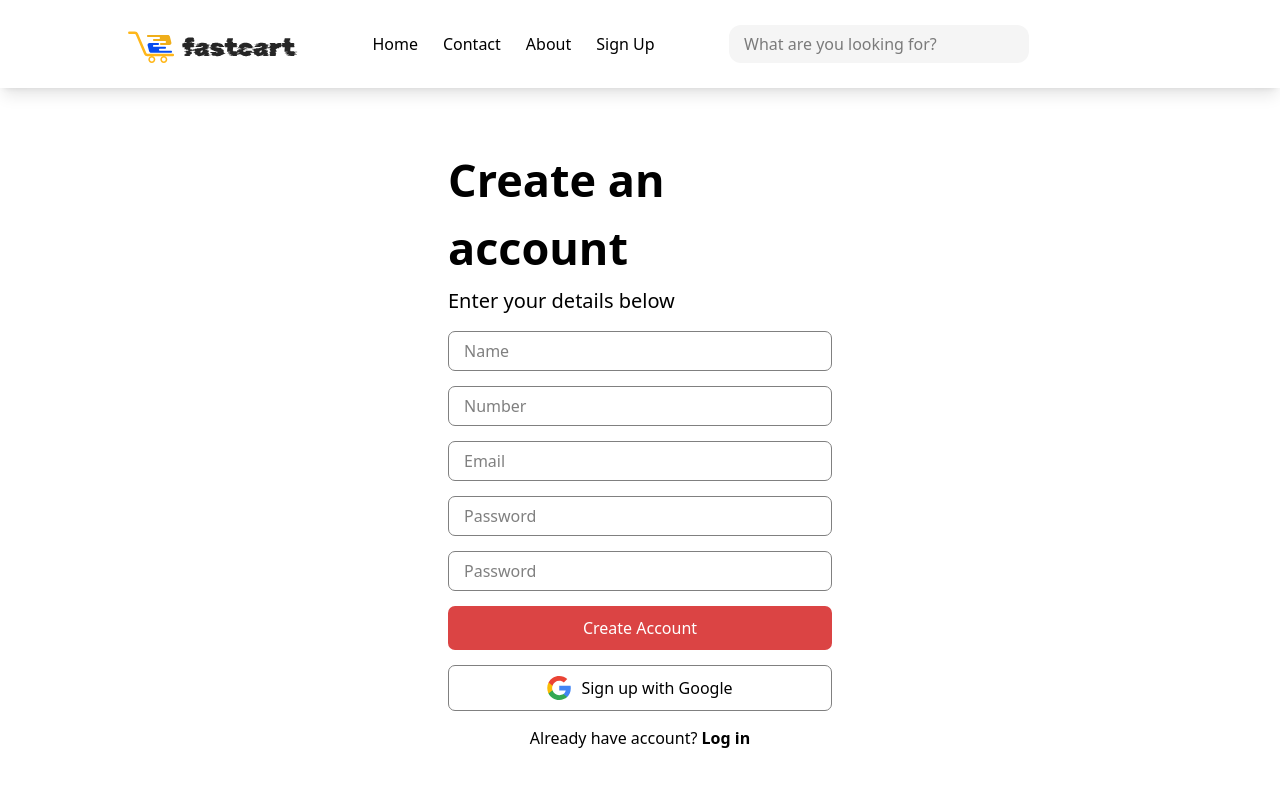
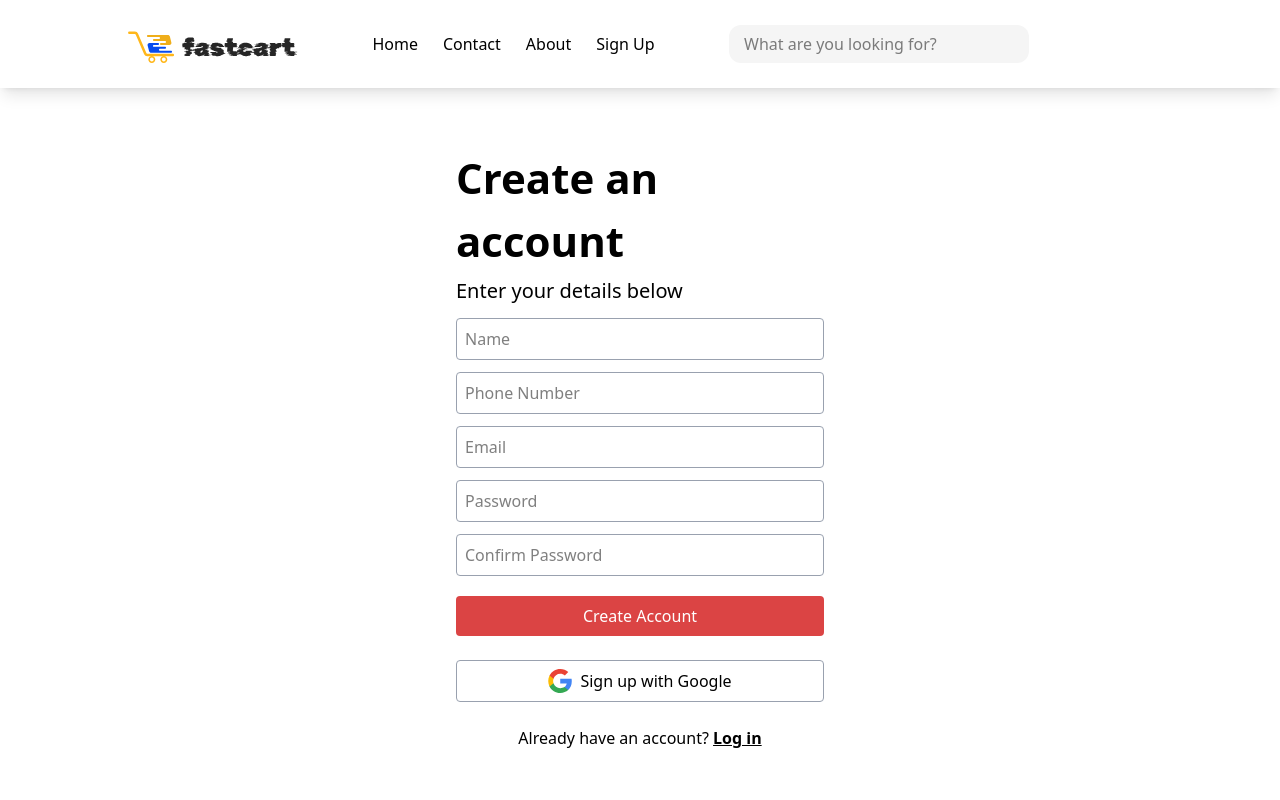
Before and after one commit to Bakhtovarkhuja/fastcart-online-store, a React (Vite) app: page /registration in a window 1280 px wide. Shown: the top 800 px of the page. Built offline with nearby package versions, Linux system fonts and the light colour scheme; some icons are missing.

Commit message:
create account function

```diff
--- a/package.json
+++ b/package.json
@@ -12,6 +12,7 @@
   "dependencies": {
     "@emotion/react": "^11.14.0",
     "@emotion/styled": "^11.14.0",
+    "@hookform/resolvers": "^5.1.1",
     "@mui/icons-material": "^7.1.2",
     "@mui/material": "^7.1.2",
     "@reduxjs/toolkit": "^2.8.2",
@@ -21,13 +22,16 @@
     "postcss": "^8.5.6",
     "react": "^19.1.0",
     "react-dom": "^19.1.0",
+    "react-hook-form": "^7.58.1",
     "react-redux": "^9.2.0",
     "react-router": "^7.6.2",
     "react-router-dom": "^7.6.2",
     "react-slick": "^0.30.3",
+    "react-toastify": "^11.0.5",
     "slick-carousel": "^1.8.1",
     "swiper": "^11.2.8",
-    "tailwindcss": "^4.1.10"
+    "tailwindcss": "^4.1.10",
+    "yup": "^1.6.1"
   },
   "devDependencies": {
     "@eslint/js": "^9.25.0",
--- a/src/pages/log-in/log-in.jsx
+++ b/src/pages/log-in/log-in.jsx
@@ -1,10 +1,11 @@
-import axios from 'axios'
+import { useDispatch } from 'react-redux'
+import { useNavigate } from 'react-router'
+import { logIn } from '../../store/auth/reducer'
 import { useState } from 'react'
-import api from '../../utils/utils'
-import { useNavigate } from 'react-router'
 
 export default function LogIn() {
 	const navigate  =useNavigate()
+	const dispatch = useDispatch()
 	const [email, setEmail] = useState('')
 	const [password, setPassword] = useState(null)
 
@@ -13,13 +14,13 @@ export default function LogIn() {
 			userName: email,
 			password: password
 		}
-		try {
-			const { data } = await axios.post(api + 'Account/login', user)
-			localStorage.setItem('token', data.data)
-			navigate('/')
-		} catch (error) {
-			console.error(error);
-		}
+		const result = await dispatch(logIn(user));
+
+				if(logIn.fulfilled.match(result)){
+					navigate('/')
+				}else{
+						console.error('error');
+				}
 	}
 
 	return (
--- a/src/pages/registration/registration.jsx
+++ b/src/pages/registration/registration.jsx
@@ -1,47 +1,125 @@
-import { useState } from 'react'
-import google from '../../assets/google.svg'
-import { Link, useNavigate } from 'react-router-dom'
-import axios from 'axios'
-import api from '../../utils/utils'
+import { useDispatch, useSelector } from 'react-redux';
+import { Link, useNavigate } from 'react-router-dom';
+import { useForm } from 'react-hook-form';
+import { yupResolver } from '@hookform/resolvers/yup';
+import * as yup from 'yup';
+import google from '../../assets/google.svg';
+import { register as registerUser } from '../../store/auth/reducer';
 
-export default function Registration(){
-	const navigate = useNavigate();
-	const [name, setName] = useState('')
-	const [email, setEmail] = useState('')
-	const [number, setNumber] = useState('')
-	const [password, setPassword] = useState(null)
-	const [password1, setPassword1] = useState(null)
+const schema = yup.object().shape({
+  userName: yup.string().required('Name is required'),
+  userPhone: yup
+    .string()
+    .matches(/^\+?\d{7,15}$/, 'Invalid phone number')
+    .required('Phone number is required'),
+  userEmail: yup.string().email('Invalid email').required('Email is required'),
+  userPassword: yup.string().min(6, 'Password must be at least 6 characters').required('Password is required'),
+  userConfigPass: yup
+    .string()
+    .oneOf([yup.ref('userPassword')], 'Passwords must match')
+    .required('Confirm password is required'),
+});
 
-	async function handleRegister(){
-		const user = {
-			userName: name,
-			phoneNumber: number,
-			email: email,
-			password: password,
-			confirmPassword: password1
-		}
-		try {
-			await axios.post(api + 'Account/register', user)
-			navigate('/logIn')
-		} catch (error) {
-			console.error(error);
-		}
-	}
+export default function Registration() {
+  const dispatch = useDispatch();
+  const navigate = useNavigate();
+  const {
+    register,
+    handleSubmit,
+    formState: { errors, isSubmitting },
+  } = useForm({
+    resolver: yupResolver(schema),
+  });
 
-	return <>
-		<section className='flex items-center justify-center h-[90vh]'>
-			<div className='w-[400px] flex flex-col gap-[15px] px-[10%] md:w-[50%]'>
-				<b className='md:text-[45px] text-[35px]'>Create an account</b>
-				<p className='mt-[-10px] md:text-[20px] text-[18px]'>Enter your details below</p>
-				<input className='rounded-[7px] border-1 border-[gray] py-[7px] px-[15px] outline-0' type="text" placeholder='Name' value={name} onChange={(e) => setName(e.target.value)}/>
-				<input className='rounded-[7px] border-1 border-[gray] py-[7px] px-[15px] outline-0' type="number" placeholder='Number' value={number} onChange={(e) => setNumber(e.target.value)}/>
-				<input className='rounded-[7px] outline-0 border-1 border-[gray] py-[7px] px-[15px]' type="email" placeholder='Email' value={email} onChange={(e) => setEmail(e.target.value)}/>
-				<input className='rounded-[7px] outline-0 py-[7px] px-[15px] border-1 border-[gray]' type="password" placeholder='Password' value={password} onChange={(e) => setPassword(e.target.value)}/>
-				<input className='rounded-[7px] outline-0 py-[7px] px-[15px] border-1 border-[gray]' type="password" placeholder='Password' value={password1} onChange={(e) => setPassword1(e.target.value)}/>
-				<button className='bg-[#DB4444] rounded-[7px] text-[white] py-[10px] w-[100%]' onClick={handleRegister}>Create Account</button>
-				<button className='py-[10px] border-1 border-[gray] rounded-[7px] flex items-center justify-center gap-[10px]'> <img src={google} alt="" /> Sign up with Google</button>
-				<p className='text-center'>Already have account? <Link to={'/logIn'}> <span className='font-bold'> Log in</span></Link></p>
-			</div>
-		</section>
-	</>
+  const onSubmit = async (data) => {
+	const user = {
+          userName: data.userName,
+          phoneNumber: data.userPhone,
+          email: data.userEmail,
+          password: data.userPassword,
+          confirmPassword: data.userConfigPass,
+        }
+    try {
+      await dispatch(
+        registerUser(user)
+      ).unwrap();
+      navigate('/logIn');
+    } catch (error) {
+      console.error('Registration error:', error);
+    }
+  };
+
+  return (
+    <section className="flex items-center justify-center md:h-[90vh] py-[50px] md:py-[0]">
+      <form
+        onSubmit={handleSubmit(onSubmit)}
+        className="w-[90%] md:w-[400px] flex flex-col gap-3 px-4"
+      >
+        <b className="text-[35px] md:text-[42px]">Create an account</b>
+        <p className="text-[18px] md:text-[20px] -mt-2">Enter your details below</p>
+
+        {Object.values(errors).length > 0 && (
+          <div className="border border-red-400 text-red-700 px-4 py-2 rounded mb-2 text-sm">
+            <ul className="list-disc list-inside space-y-1">
+              {Object.values(errors).map((error, index) => (
+                <li key={index}>{error.message}</li>
+              ))}
+            </ul>
+          </div>
+        )}
+
+        <input
+          {...register('userName')}
+          placeholder="Name"
+          className="rounded border border-gray-400 p-2 outline-none"
+        />
+        <input
+          {...register('userPhone')}
+          placeholder="Phone Number"
+          className="rounded border border-gray-400 p-2 outline-none"
+        />
+        <input
+          {...register('userEmail')}
+          placeholder="Email"
+          type="email"
+          className="rounded border border-gray-400 p-2 outline-none"
+        />
+        <input
+          {...register('userPassword')}
+          placeholder="Password"
+          type="password"
+          className="rounded border border-gray-400 p-2 outline-none"
+        />
+        <input
+          {...register('userConfigPass')}
+          placeholder="Confirm Password"
+          type="password"
+          className="rounded border border-gray-400 p-2 outline-none"
+        />
+
+        <button
+          type="submit"
+          disabled={isSubmitting}
+          className="bg-[#DB4444] text-white rounded p-2 mt-2"
+        >
+          {isSubmitting ? 'Creating...' : 'Create Account'}
+        </button>
+
+        <button
+          type="button"
+          className="py-2 border border-gray-400 rounded flex items-center justify-center gap-2 mt-3"
+        >
+          <img src={google} alt="google" />
+          Sign up with Google
+        </button>
+
+        <p className="text-center mt-3">
+          Already have an account?{' '}
+          <Link to="/logIn" className="font-bold underline">
+            Log in
+          </Link>
+        </p>
+      </form>
+    </section>
+  );
 }
--- /dev/null
+++ b/src/store/auth/reducer.js
@@ -0,0 +1,38 @@
+import { createAsyncThunk, createSlice } from '@reduxjs/toolkit'
+import api from '../../utils/utils'
+import axios from 'axios'
+
+export const register = createAsyncThunk('auth/register', async user => {
+	try {
+		const { data } = await axios.post(api + 'Account/register', user)
+		localStorage.setItem('userInfo', JSON.stringify(user))
+		console.log('👀 Сохраняем user в localStorage:', user);
+		console.log(data);
+		return data.data
+	} catch (error) {
+		console.error(error)
+	}
+})
+export const logIn = createAsyncThunk('auth/logIn', async user => {
+	try {
+			const { data } = await axios.post(api + 'Account/login', user)
+			localStorage.setItem('token', data.data)
+		} catch (error) {
+			console.error(error);
+		}
+})
+
+export const authSlice = createSlice({
+	name: 'auth',
+	initialState: {
+		error: null
+	},
+	reducers: {},
+	extraReducers: builder => {
+		builder.addCase(register.rejected, (state, action) => {
+			state.error = action.payload
+		})
+	},
+})
+
+export default authSlice.reducer
--- a/src/store/cart/reducer.js
+++ b/src/store/cart/reducer.js
@@ -20,12 +20,16 @@ export const getCart = createAsyncThunk('CartSlice/getCart',
 export const AddCart = createAsyncThunk('CartSlice/AddCart',
 	async (id, {dispatch}) => {
 		try {
-			await axios.post(api + 'Cart/add-product-to-cart?id=' + id, {}, {
+			const { data } = await axios.post(api + 'Cart/add-product-to-cart?id=' + id, {}, {
 				headers: {
 				"Authorization": `Bearer ${localStorage.getItem('token')}`
 				}
 			})
+			console.log(data.status);
+			console.log(data.data);
 			dispatch(getCart())
+			return data.status
+
 		} catch (error) {
 			console.error(error);
 		}
@@ -64,7 +68,8 @@ export const removeCart = createAsyncThunk('CartSlice/removeCart',
 export const CartSlice = createSlice({
 	name: "CartSlice",
 	initialState: {
-		cart: []
+		cart: [],
+		error: null
 	},
 	reducers: {},
 	extraReducers: builder => {
@@ -72,6 +77,12 @@ export const CartSlice = createSlice({
 		.addCase(getCart.fulfilled, (state, action) => {
 			state.cart = action.payload
 		})
+		.addCase(AddCart.rejected, (state, action) => {
+			state.error = action.payload
+		})
+		.addCase(AddCart.fulfilled, (state, action) => {
+			state.error = null
+		})
 	}
 })
 
--- a/src/store/store.js
+++ b/src/store/store.js
@@ -2,12 +2,14 @@ import { configureStore } from '@reduxjs/toolkit'
 import CategoriaReducer from './categoria/reducer'
 import ProductReducer from './product/reducer'
 import CartReducer from './cart/reducer'
+import AuthReducer from './auth/reducer'
 
 export const store = configureStore({
 	reducer:{
 		categoria: CategoriaReducer,
 		product: ProductReducer,
-		cart: CartReducer
+		cart: CartReducer,
+		auth: AuthReducer
 	}
 })
 
```
Also changed, not shown: src/components/header/header.jsx (+17 -6 lines), src/pages/home/home.jsx (+35 -9 lines), src/pages/my-account/my-account.jsx (+8 -2 lines), 2 other files (tests, documents, lock files or other folders).
